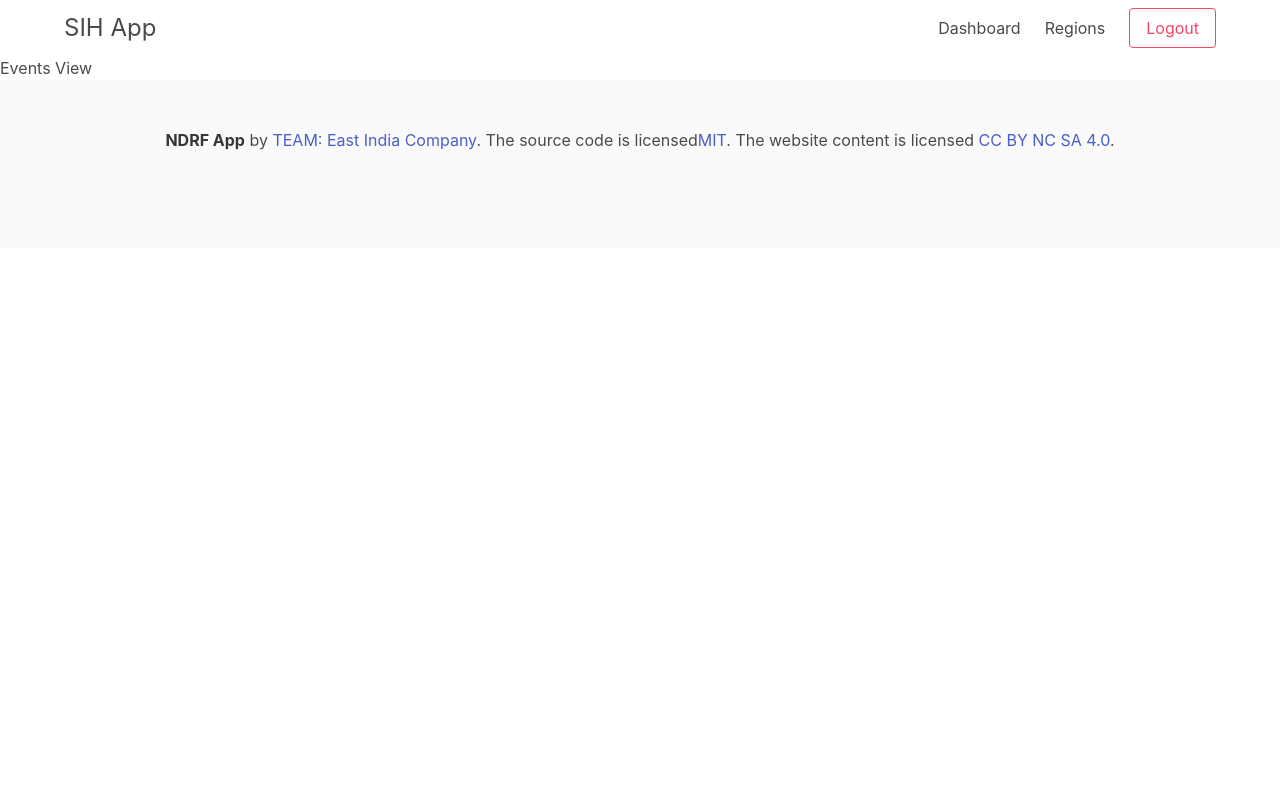
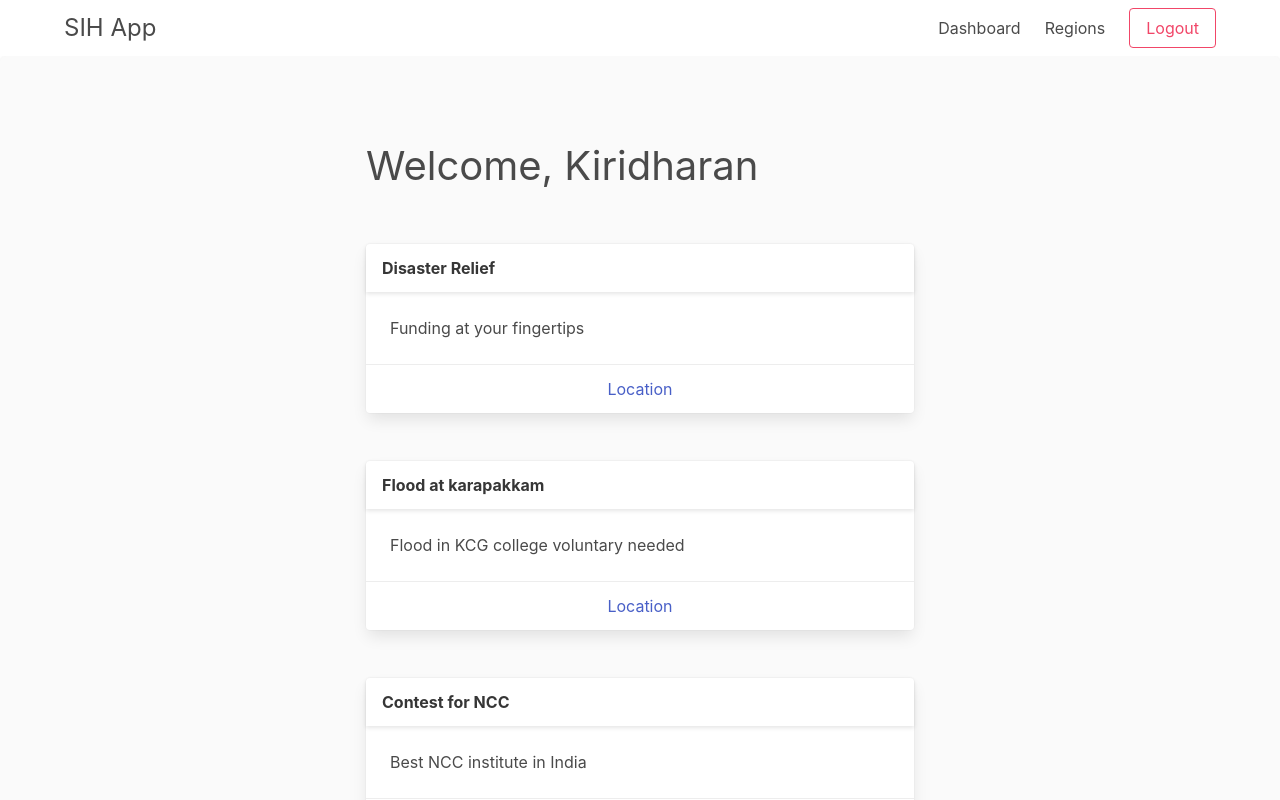
Before and after one commit to smartclash/SIH-Frontend, a Next.js app: page /events/viewEvents in a window 1280 px wide. Shown: the top 800 px of the page. Built offline with nearby package versions, Linux system fonts and the light colour scheme.

Commit message:
view Event

```diff
--- a/components/Events/AddEvents.tsx
+++ b/components/Events/AddEvents.tsx
@@ -19,7 +19,7 @@ const AddEvents: NextPage = () => (
         <div className='field'>
             <label className='label'>Locations</label>
             <div className='control'>{/* has-icons-left has-icons-right' */}
-                {/* Here We need to add Icon for Locations */}
+                {/* Here We need to add Icon */}
                 <input className='input' type='text' placeholder='Locations' ></input>
             </div>
         </div>
--- /dev/null
+++ b/components/Events/EventCard.tsx
@@ -0,0 +1,33 @@
+import {NextPage} from 'next'
+import Link from 'next/link'
+import ViewEventInterface from '@/interfaces/ViewEventInterface'
+
+const EventViewCard: NextPage<ViewEventInterface> = props => (
+    <>
+        <div className='card mb-6'>
+            <header className='card-header'>
+                <p className='card-header-title'>
+                    { props.heading}
+                </p>
+                <button className='card-header-icon' aria-label='more options'>
+                    <span className='icon'>
+                        <i className='fas fa-angle-down' aria-hidden='true'></i>
+                    </span>
+                </button>
+            </header>
+            <div className='card-content'>
+                <div className='content'>
+                    { props.subheading}
+                    <br />
+                </div>
+            </div>
+            <footer className='card-footer'>
+                <Link href={props.link}>
+                    <a href='#' className='card-footer-item'>Location</a>
+                </Link>
+            </footer>
+        </div>
+    </>
+)
+
+export default EventViewCard
--- /dev/null
+++ b/interfaces/ViewEventInterface.ts
@@ -0,0 +1,7 @@
+export default interface ViewEventInterface {
+    heading: string;
+    subheading: string;
+    locations: string;
+    description: string;
+    link: string;
+}
--- a/pages/events/viewEvents.tsx
+++ b/pages/events/viewEvents.tsx
@@ -1,11 +1,50 @@
 import type {NextPage} from 'next'
 
-import AddEvents from '@/components/Events/AddEvents'
+import EventViewCard from '@/components/Events/EventCard'
+import ViewEventInterface from '@/interfaces/ViewEventInterface'
+
+const ViewEents: ViewEventInterface[] = [
+    {
+        heading: 'Disaster Relief',
+        subheading: 'Funding at your fingertips',
+        description: 'Lets Fund for Disaster Relief . Please Contribute to help us in this cause',
+        locations: 'chennai , India',
+        link: '',
+    },
+    {
+        heading: 'Flood at karapakkam',
+        subheading: 'Flood in KCG college voluntary needed',
+        description: 'Lets save PPL in this flood , please help us in this cause , we need your help',
+        locations: 'karapakkam , India',
+        link: '',
+    },
+    {
+        heading: 'Contest for NCC',
+        subheading: 'Best NCC institute in India',
+        description: 'Find the best NCC institute in India , participate in this contest',
+        locations: 'chennai , India',
+        link: '',
+    },
+]
 
 const EventViewPage: NextPage = () => (
-    <div>
-        Events View
-    </div>
+    <section className='hero has-background-white-bis is-fullheight-with-navbar box'>
+        <div className='hero-body'>
+            <div className='container'>
+                <div className='column is-half is-offset-3'>
+                    <div className='mb-6'>
+                        <p className='is-size-2'>Welcome, Kiridharan</p>
+                    </div>
+
+                    {ViewEents.map(event => (
+                        <EventViewCard key={event.heading} {...event} />
+                    ))}
+
+                </div>
+            </div>
+        </div>
+    </section>
+
 )
 
 export default EventViewPage
```
Also changed, not shown: pages/admin/events.tsx (added, +9 -0 lines).
